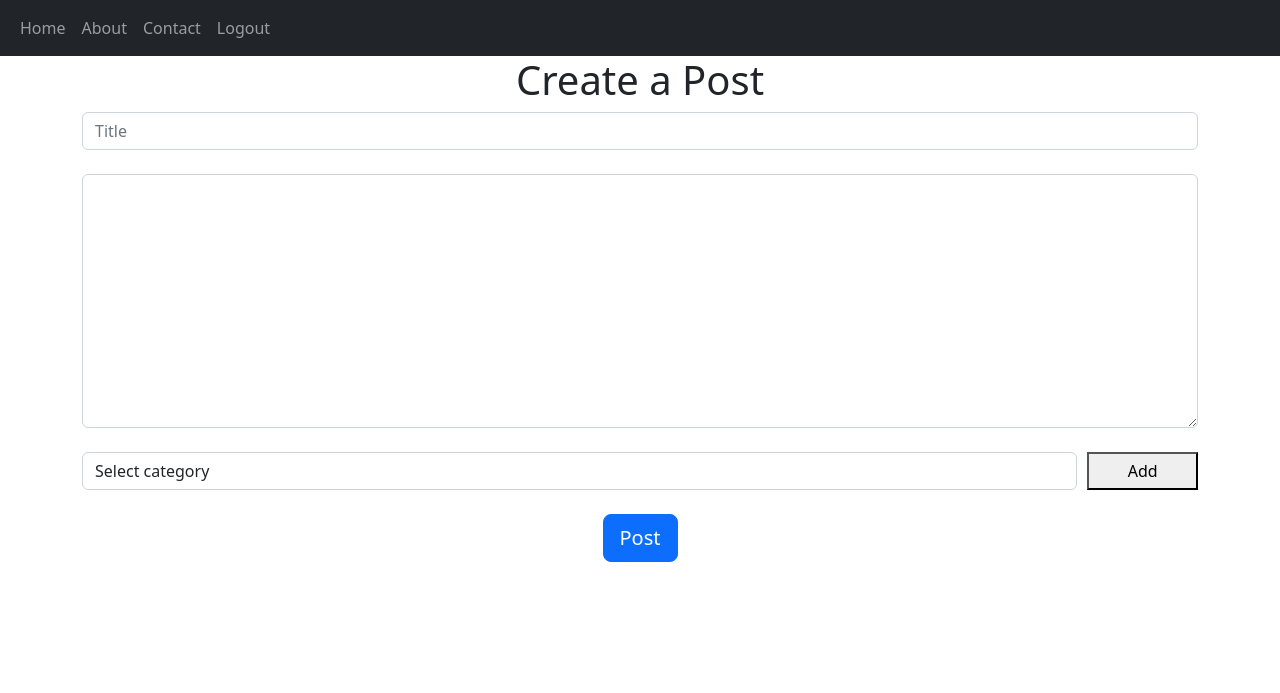
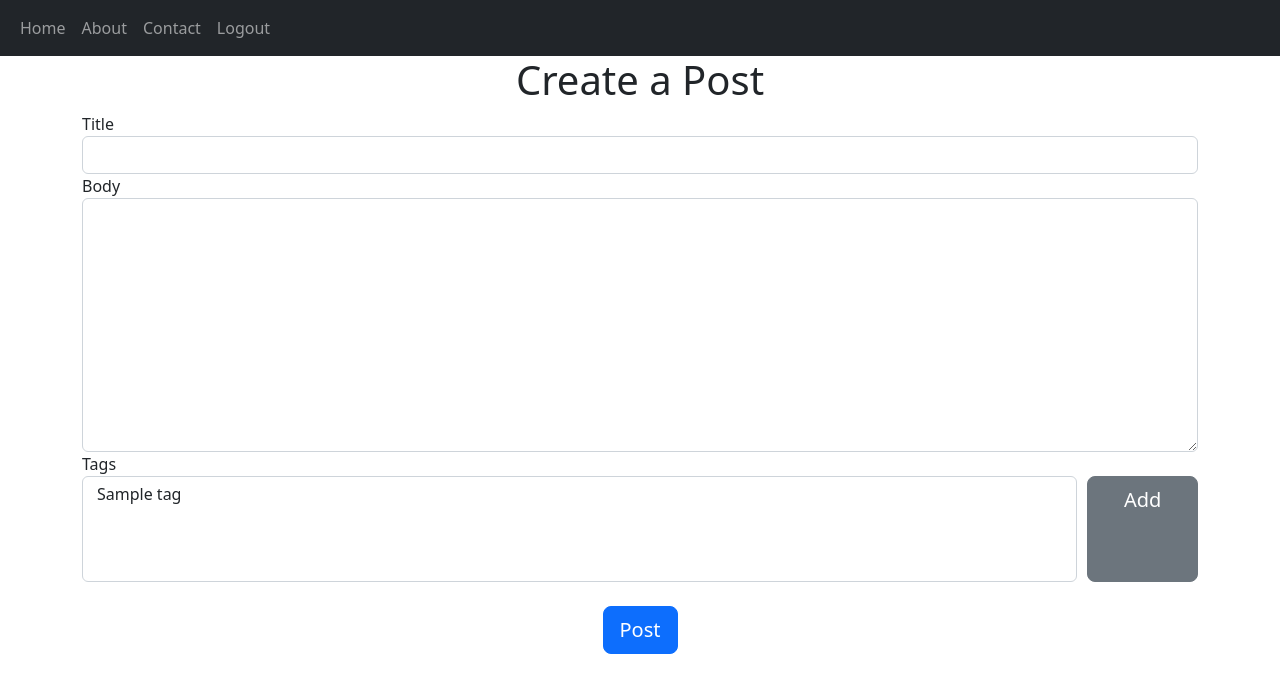
Before and after one commit to Priscilla-B/blog-app-with-flask, a Flask app: page /create_post in a window 1280 px wide. Shown: the top 693 px of the page. Run offline with Flask 2, Linux system fonts and the light colour scheme; a user stored in the database is signed in; tables that the repository leaves empty hold one stand-in row (values such as "Sample post"); parts of the project's set-up code (start-up, migrations or seed data) failed here and were passed over.

Commit message:
use flask form to render create post form

```diff
--- a/blog_app/templates/create_post.html
+++ b/blog_app/templates/create_post.html
@@ -6,29 +6,27 @@
 <h1 align="center">Create a Post</h1>
 
 <form action="" method="post">
-    <input type="text" name="title" class="form-control" placeholder="Title">
-    <br>
-    <textarea
-        name="body" id="text"
-        class="form-control" cols="30" rows="10"
-        placeholder="Type your post here">
-    </textarea>
-    <br>
 
-    <div class="select-group">
-        <select name="" id="" class="form-control">
-            <option value="" disabled selected hidden>Select category</option>
-            <option value="movies">Movies</option>
-            <option value="music">Music</option>
-            <option value="food">Food</option>
-            <option value="philosophy">Philosophy</option>
-
-        </select>
-
-        <button type="submit">Add</button>
-
+    <div class="form-group">
+        {{form.title.label}}
+        {{form.title(class='form-control')}}
     </div>
 
+    <div class="form-group">
+        {{form.body.label}}
+        {{form.body(class='form-control', cols="30", rows="10")}}
+    </div>
+
+
+    <div class="form-group">
+        {{form.tags.label}}
+        <div class="select-group">
+            {{form.tags(class_="form-control selectpicker", placeholder_ = form.tags.label.text, data_live_search="true")}}
+            <a href="create_post/add_tag" class="btn btn-lg btn-secondary">Add</a>
+
+        </div>
+    </div>
+    <input type="hidden" name="hidden_tags" id="hidden_tags">
     <br>
     <div align="center">
         <button type="submit" class="btn btn-lg btn-primary">Post</button>
@@ -37,3 +35,22 @@
 
 
 {% endblock %}
+
+{% block script %}
+<!--
+<script
+    src="https://code.jquery.com/jquery-3.6.0.min.js"
+    integrity="sha256-/xUj+3OJU5yExlq6GSYGSHk7tPXikynS7ogEvDej/m4="
+    crossorigin="anonymous">
+</script>
+
+<script>
+    $(document).ready(function () {
+        jQuery('.selectpicker').selectpicker();
+
+            $('#tags').change(function(){
+                $ ('#hidden_tags').val($('#tags').val())
+            })
+    });
+</script> -->
+{% endblock %}
```
